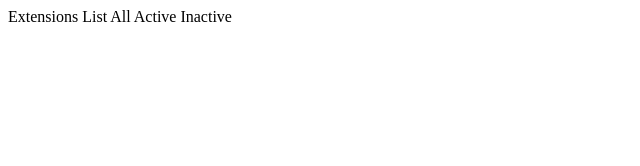
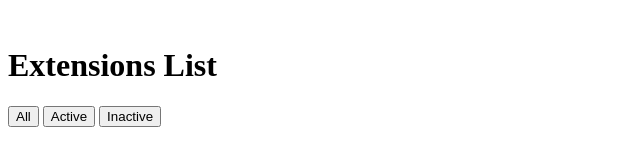
Before and after one commit to Joaquim-python3/management-extensions-ui, a website: page vite-project/index.html in a window 1280 px wide. Shown: the whole page, without its empty margins (0-640 px from the left). Drawn offline with Linux system fonts and the light colour scheme.

Commit message:
Atualiza estrutura HTML
- Adequação à estrutura BEM do HTML

```diff
--- a/vite-project/index.html
+++ b/vite-project/index.html
@@ -1,24 +1,42 @@
 <!DOCTYPE html>
 <html lang="en">
   <head>
-  <meta charset="UTF-8">
-  <meta name="viewport" content="width=device-width, initial-scale=1.0"> <!-- displays site properly based on user's device -->
+    <meta charset="UTF-8" />
+    <meta name="viewport" content="width=device-width, initial-scale=1.0" />
+    <!-- displays site properly based on user's device -->
 
-  <link rel="icon" type="image/png" sizes="32x32" href="./assets/images/favicon-32x32.png">
+    <link
+      rel="icon"
+      type="image/png"
+      sizes="32x32"
+      href="./assets/images/favicon-32x32.png"
+    />
 
     <title>Frontend Mentor | Browser extensions manager UI</title>
 
     <!-- Feel free to remove these styles or customise in your own stylesheet 👍 -->
   </head>
   <body>
+    <nav class="nav">
+      <div class="nav__logo">
+        <img src="" alt="">
+      </div>
+      <div class="nav__theme"></div>
+    </nav>
+    <main class="main">
+      <div class="main__top">
+        <h1 class="main__title">Extensions List</h1>
+        <div class="main__filter">
+          <button class="main__option active">All</button>
+          <button class="main__option">Active</button>
+          <button class="main__option">Inactive</button>
+        </div>
+      </div>
 
-  Extensions List
+      <div class="main__extensions">
 
-  All
-  Active
-  Inactive
-
-  <!-- If you plan to use the JSON file to populate the data dynamically, you can delete the content below -->
+      </div>
+    </main>
 
   </body>
 </html>
```
Lines whose indentation alone changed are shown as unchanged.
